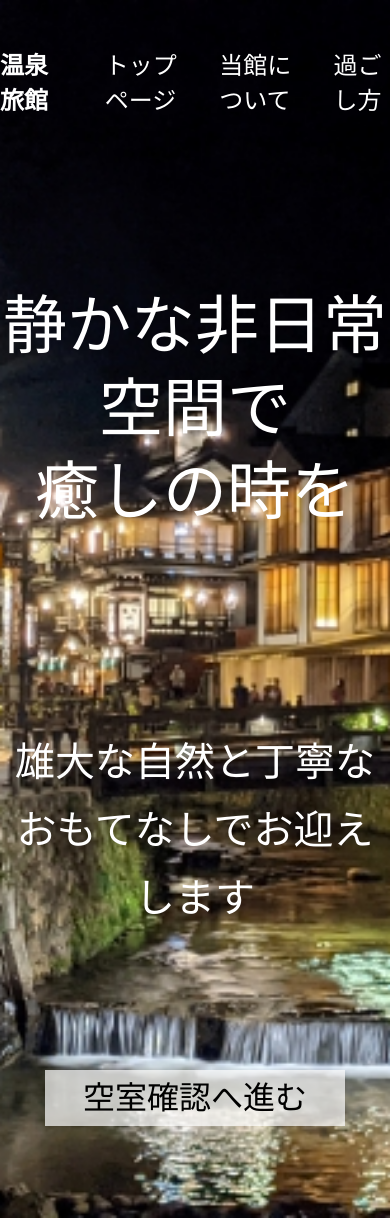
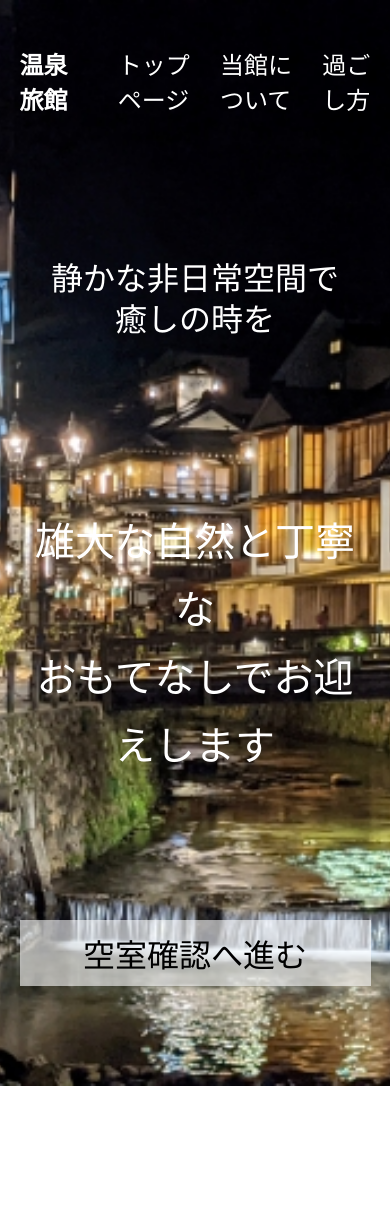
Before and after one commit to naoki0822/lp-built-from-scratch_day12, a plain HTML site: page index.html in a window 390 px wide. After the commit the page ends 1086 px from the top, so only its background shows below. Drawn offline with Linux system fonts and the light colour scheme.

Commit message:
レスポンシブ

```diff
--- a/style.css
+++ b/style.css
@@ -83,9 +83,37 @@ li {
 }
 
 .fv .container .text .btn a {
-  text-align: center;
   padding: 10px 38px;
-  background-color: rgba(255, 255, 255, 0.7);
+  background-color: rgba(255, 255, 255, 0.6);
   font-size: 32px;
   color: #000;
+  transition: 0.3s;
 }
+
+.fv .container .text .btn a:hover {
+  background-color: #fff;
+}
+
+/* SP */
+
+@media (max-width: 768px) {
+
+    .container {
+    width: 90%;
+  }
+
+  .fv .container .text h1 {
+  font-size: 32px;
+  font-weight: 400;
+  line-height: 1.3;
+  color: #fff;
+}
+
+.fv .container .text .btn a {
+  display: block;
+  width: 100%;
+  box-sizing: border-box;
+  text-align: center;
+}
+
+}
```
Also changed, not shown: 1 other file.
